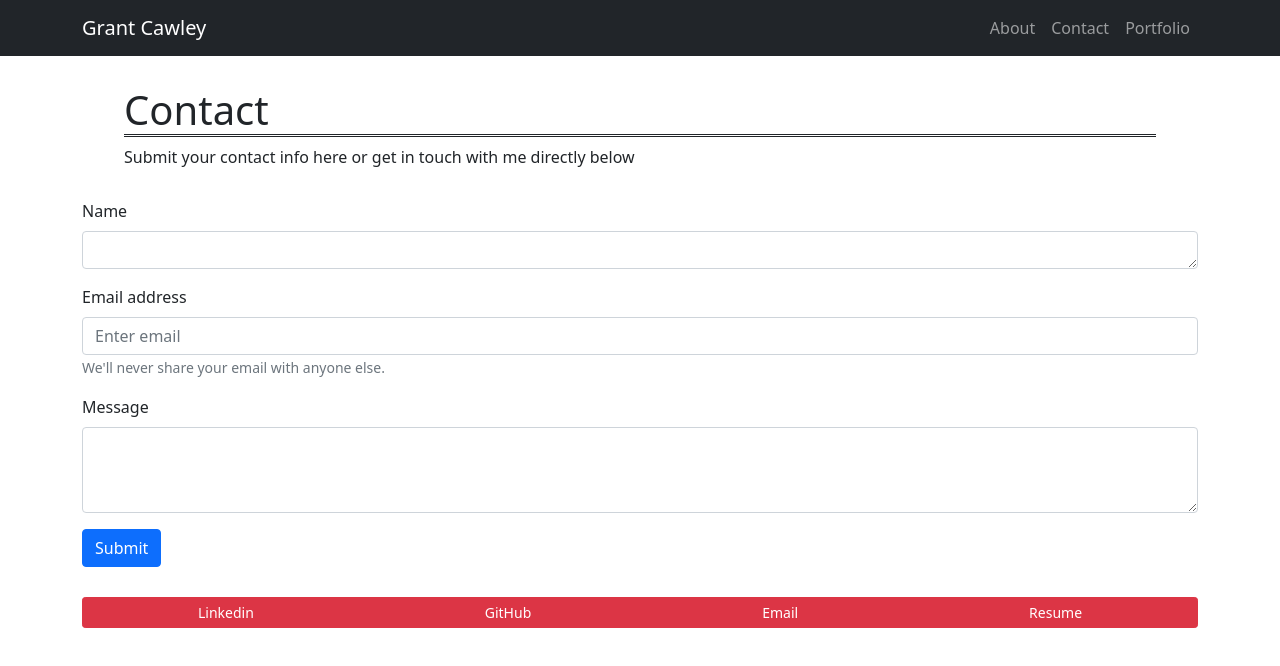
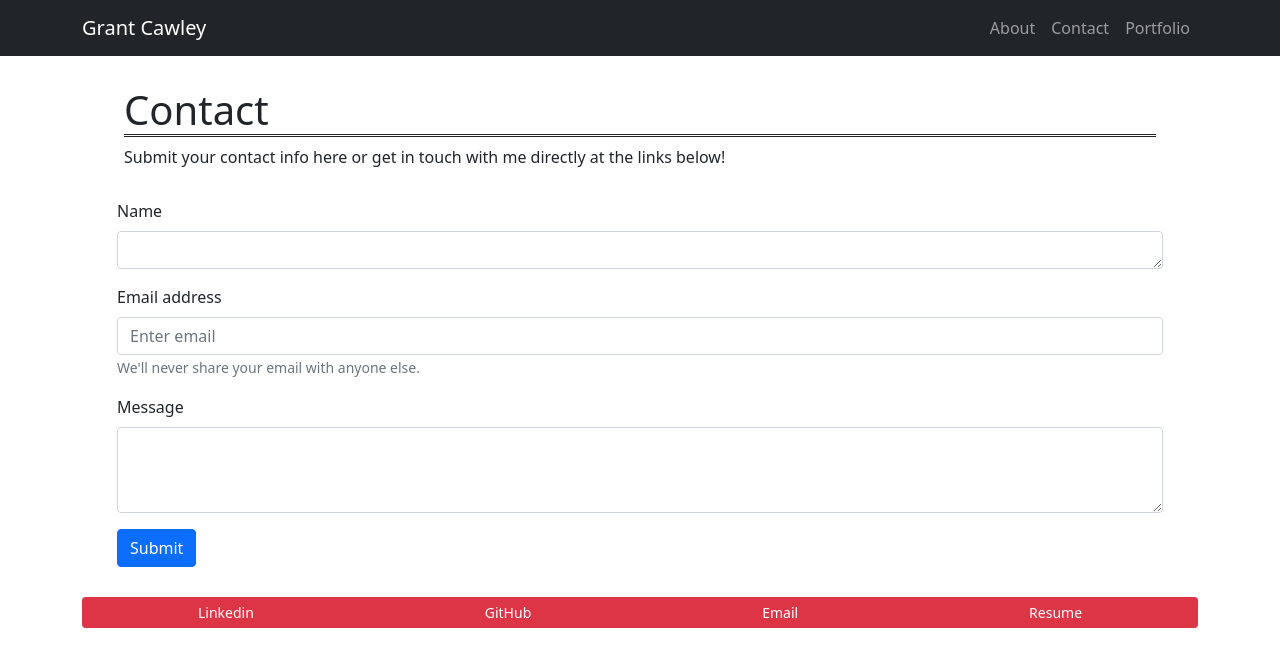
Before and after one commit to cawleygl/cawleygl-portfolio, a React (Create React App) app: page /contact in a window 1280 px wide. Shown: the top 666 px of the page. Built offline with nearby package versions, Linux system fonts and the light colour scheme.

Commit message:
Style changes

```diff
--- a/src/pages/Contact/index.js
+++ b/src/pages/Contact/index.js
@@ -9,7 +9,7 @@ import Resume from '../../Assets/Grant Cawley - Resume.pdf'
 const ContactPage = () => {
     return (
         <Container>
-            <PageTitle title="Contact" subtitle="Submit your contact info here or get in touch with me directly below"></PageTitle>
+            <PageTitle title="Contact" subtitle="Submit your contact info here or get in touch with me directly at the links below!"></PageTitle>
             <Row className="form">
                 <Form>
                     <Form.Group className="mb-3" controlId="exampleForm.Name">
--- a/src/pages/Contact/style.css
+++ b/src/pages/Contact/style.css
@@ -1,3 +1,6 @@
 .form {
+    padding-left: 35px;
+    padding-right: 35px;
+
     margin-bottom: 30px;
 }
```
